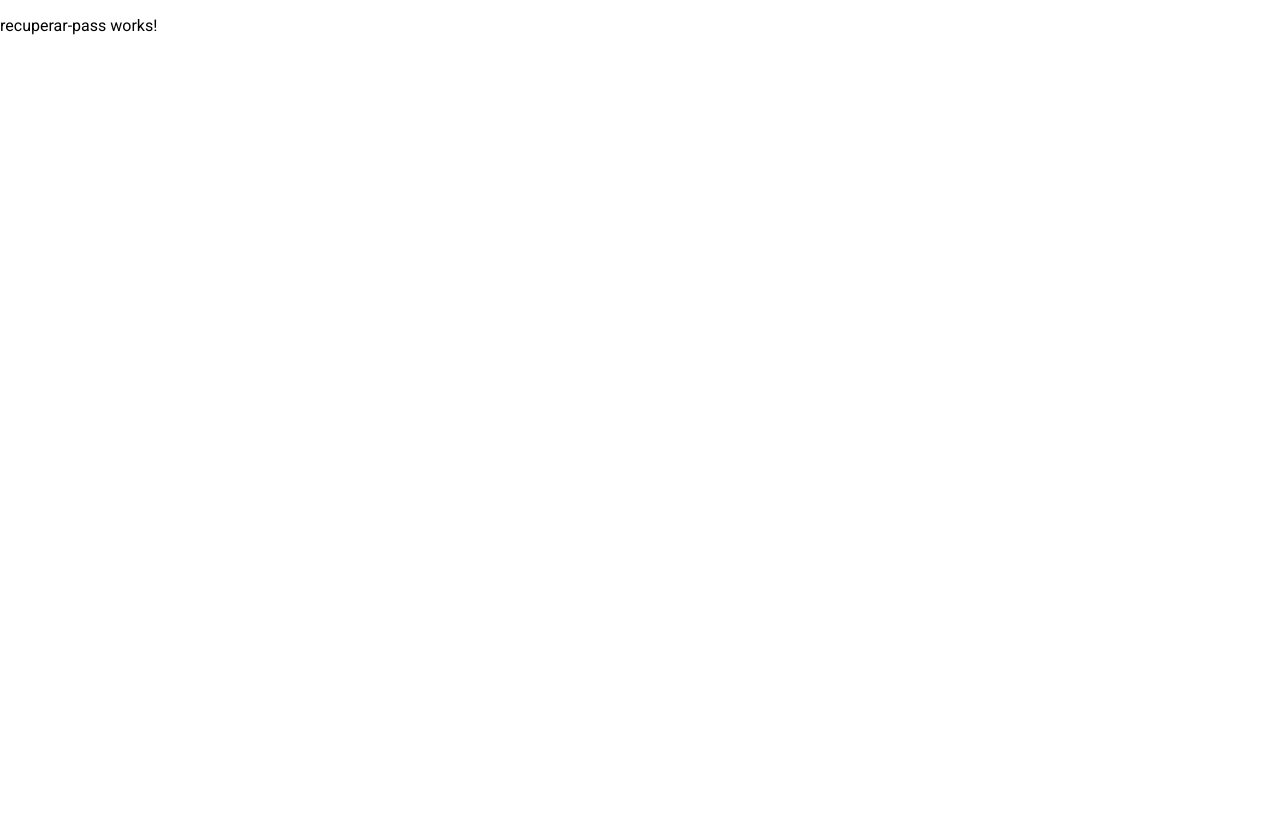
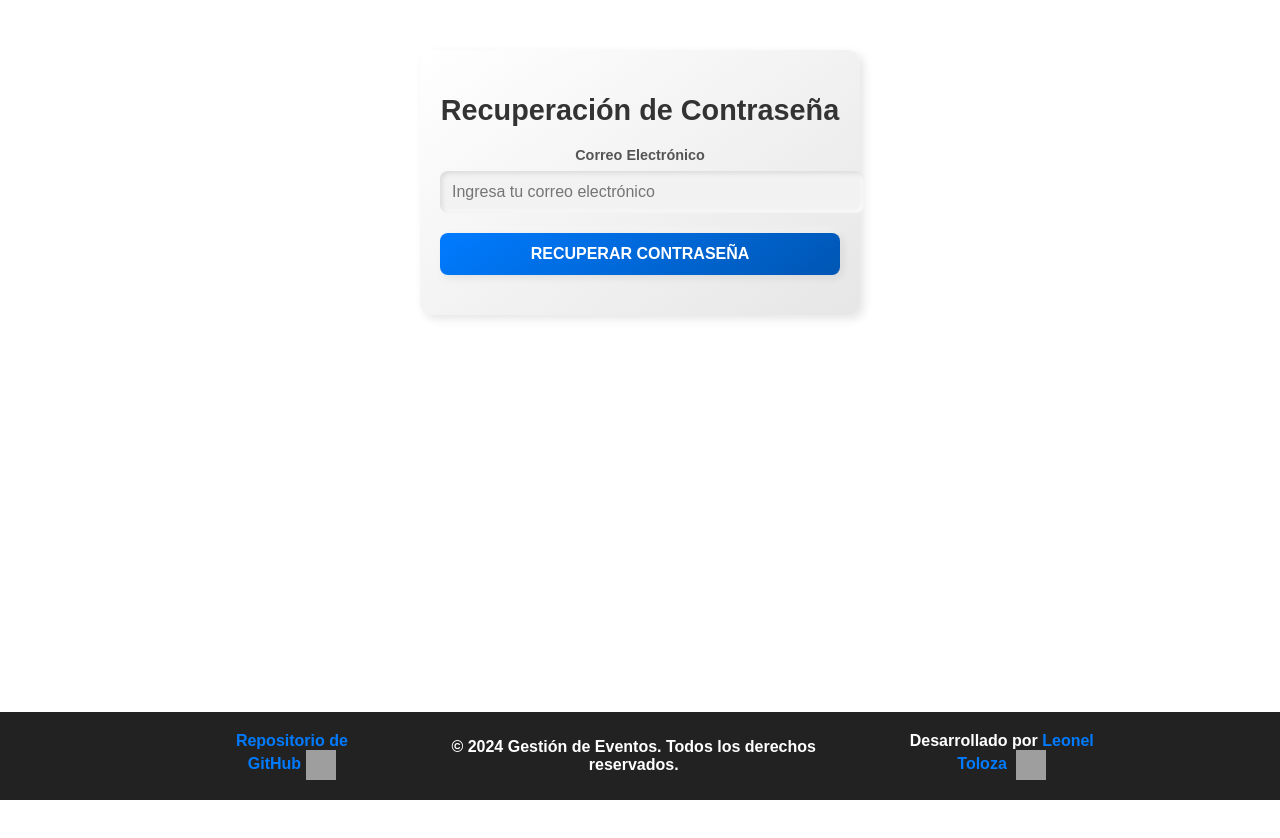
Before and after one commit to LeoToloza1/frontend_eventos, an Angular app: page /recuperar in a window 1280 px wide. Shown: the top 838 px of the page. Before the commit the page ends 816 px from the top, so only its background shows below. Built offline with nearby package versions, Linux system fonts and the light colour scheme; grey boxes are pictures that could not be loaded.

Commit message:
recuperacion de contraseña

```diff
--- a/src/app/core/services/asistentes.service.ts
+++ b/src/app/core/services/asistentes.service.ts
@@ -7,6 +7,9 @@ interface LoginResponse {
   message: string;
   token: string;
   id: number;
+}
+interface RecuperarContraseña {
+  message: string;
 }
 
 @Injectable({
@@ -26,6 +29,13 @@ export class AsistentesService {
         this.setId(response.id);
         this.setRol('Asistente');
       })
+    );
+  }
+
+  recuperarContraseñaAsistente(email: string): Observable<RecuperarContraseña> {
+    return this.http.post<RecuperarContraseña>(
+      `${this.apiUrl}/recuperar-password`,
+      { email }
     );
   }
 
--- a/src/app/core/services/usuario.service.ts
+++ b/src/app/core/services/usuario.service.ts
@@ -7,6 +7,9 @@ interface LoginResponse {
   message: string;
   token: string;
   id: number;
+}
+interface RecuperarContraseña {
+  message: string;
 }
 @Injectable({
   providedIn: 'root',
@@ -33,6 +36,13 @@ export class UsuarioService {
         this.setId(response.id);
         this.setRol('Usuario');
       })
+    );
+  }
+
+  recuperarContraseñaUsuario(email: string): Observable<RecuperarContraseña> {
+    return this.http.post<RecuperarContraseña>(
+      `${this.apiUrl}/recuperar-pass`,
+      { email }
     );
   }
 
--- a/src/app/pages/login/login.component.ts
+++ b/src/app/pages/login/login.component.ts
@@ -70,12 +70,12 @@ export class LoginComponent implements OnInit {
     this.router.navigate(['/registro']);
   }
 
-  //TODO
   RecuperarPass() {
+    const tipo = this.esAsistente ? 'asistente' : 'usuario';
     if (this.esAsistente) {
-      this.router.navigate(['/recuperar']);
+      this.router.navigate(['/recuperar'], { queryParams: { tipo } });
     } else {
-      this.router.navigate(['/recuperar']);
+      this.router.navigate(['/recuperar'], { queryParams: { tipo } });
     }
   }
 }
--- a/src/app/pages/recuperar-pass/recuperar-pass.component.css
+++ b/src/app/pages/recuperar-pass/recuperar-pass.component.css
@@ -0,0 +1,77 @@
+.form-container {
+  max-width: 400px;
+  margin: 50px auto;
+  padding: 20px;
+  background: linear-gradient(145deg, #ffffff, #e6e6e6);
+  border-radius: 12px;
+  box-shadow: 4px 4px 10px rgba(0, 0, 0, 0.1),
+    -4px -4px 10px rgba(255, 255, 255, 0.7);
+  font-family: "Poppins", sans-serif;
+  text-align: center;
+}
+
+h2 {
+  font-size: 1.8rem;
+  color: #333;
+  margin-bottom: 20px;
+  text-align: center;
+}
+
+.form-group {
+  margin-bottom: 20px;
+}
+
+label {
+  display: block;
+  font-weight: 600;
+  color: #555;
+  margin-bottom: 8px;
+  font-size: 0.9rem;
+}
+
+.form-input {
+  width: 100%;
+  padding: 12px;
+  border: none;
+  border-radius: 8px;
+  background: #f2f2f2;
+  box-shadow: inset 2px 2px 5px rgba(0, 0, 0, 0.1),
+    inset -2px -2px 5px rgba(255, 255, 255, 0.7);
+  font-size: 1rem;
+  color: #333;
+  transition: all 0.3s ease;
+}
+
+.form-input:focus {
+  outline: none;
+  box-shadow: inset 2px 2px 5px rgba(0, 0, 0, 0.2),
+    inset -2px -2px 5px rgba(255, 255, 255, 0.8);
+  background: #e8e8e8;
+}
+
+.form-button {
+  width: 100%;
+  padding: 12px;
+  border: none;
+  border-radius: 8px;
+  background: linear-gradient(145deg, #007bff, #0056b3);
+  color: #fff;
+  font-size: 1rem;
+  font-weight: bold;
+  text-transform: uppercase;
+  cursor: pointer;
+  box-shadow: 2px 2px 8px rgba(0, 0, 0, 0.1),
+    -2px -2px 8px rgba(255, 255, 255, 0.7);
+  transition: all 0.3s ease;
+}
+
+.form-button:hover {
+  background: linear-gradient(145deg, #0056b3, #003f8a);
+  box-shadow: 4px 4px 10px rgba(0, 0, 0, 0.2),
+    -4px -4px 10px rgba(255, 255, 255, 0.8);
+}
+
+.form-button:active {
+  box-shadow: inset 2px 2px 6px rgba(0, 0, 0, 0.2),
+    inset -2px -2px 6px rgba(255, 255, 255, 0.8);
+}
--- a/src/app/pages/recuperar-pass/recuperar-pass.component.html
+++ b/src/app/pages/recuperar-pass/recuperar-pass.component.html
@@ -1 +1,23 @@
-<p>recuperar-pass works!</p>
+<div class="form-container">
+  <h2>Recuperación de Contraseña</h2>
+  <div class="form-group">
+    <label for="email">Correo Electrónico</label>
+    <input
+      type="email"
+      id="email"
+      name="email"
+      class="form-input"
+      placeholder="Ingresa tu correo electrónico"
+      [(ngModel)]="email"
+      required
+    />
+  </div>
+
+  <div class="form-group">
+    <button type="button" class="form-button" (click)="recuperarPass()">
+      Recuperar contraseña
+    </button>
+  </div>
+</div>
+
+<app-footer />
--- a/src/app/pages/recuperar-pass/recuperar-pass.component.ts
+++ b/src/app/pages/recuperar-pass/recuperar-pass.component.ts
@@ -1,12 +1,69 @@
-import { Component } from '@angular/core';
+import { Component, inject } from '@angular/core';
+import { FormsModule } from '@angular/forms';
+import { FooterComponent } from '../../shared/footer/footer.component';
+import { ActivatedRoute, Router } from '@angular/router';
+import { AlertasService } from '../../core/services/alertas.service';
+import { UsuarioService } from '../../core/services/usuario.service';
+import { AsistentesService } from '../../core/services/asistentes.service';
 
 @Component({
   selector: 'app-recuperar-pass',
   standalone: true,
-  imports: [],
+  imports: [FormsModule, FooterComponent],
   templateUrl: './recuperar-pass.component.html',
-  styleUrl: './recuperar-pass.component.css'
+  styleUrls: ['./recuperar-pass.component.css'],
 })
 export class RecuperarPassComponent {
+  email: string = '';
+  esAsistente = false;
 
+  private ruta = inject(ActivatedRoute);
+  private alertaService = inject(AlertasService);
+  private usuarioService = inject(UsuarioService);
+  private asistenteService = inject(AsistentesService);
+  private router = inject(Router);
+
+  constructor() {
+    this.ruta.queryParams.subscribe((params) => {
+      const tipo = params['tipo'];
+      this.esAsistente = tipo === 'asistente';
+    });
+  }
+
+  recuperarPass() {
+    if (!this.email.trim()) {
+      this.alertaService.mostrarToast(
+        'Por favor, ingresa un correo electrónico válido.',
+        'error',
+        'Ingrese su correo'
+      );
+      return;
+    }
+
+    const servicio = this.esAsistente
+      ? this.asistenteService.recuperarContraseñaAsistente(this.email)
+      : this.usuarioService.recuperarContraseñaUsuario(this.email);
+
+    servicio.subscribe({
+      next: (response) => {
+        this.alertaService.mostrarToast(
+          response.message,
+          'success',
+          'Recuperación'
+        );
+        this.redirigirAlLogin();
+      },
+      error: (error) =>
+        this.alertaService.mostrarToast(
+          error.error.message,
+          'error',
+          'Recuperación'
+        ),
+    });
+  }
+
+  private redirigirAlLogin(): void {
+    const tipoUsuario = this.esAsistente ? 'asistente' : 'usuario';
+    this.router.navigate(['/login'], { queryParams: { tipo: tipoUsuario } });
+  }
 }
```
